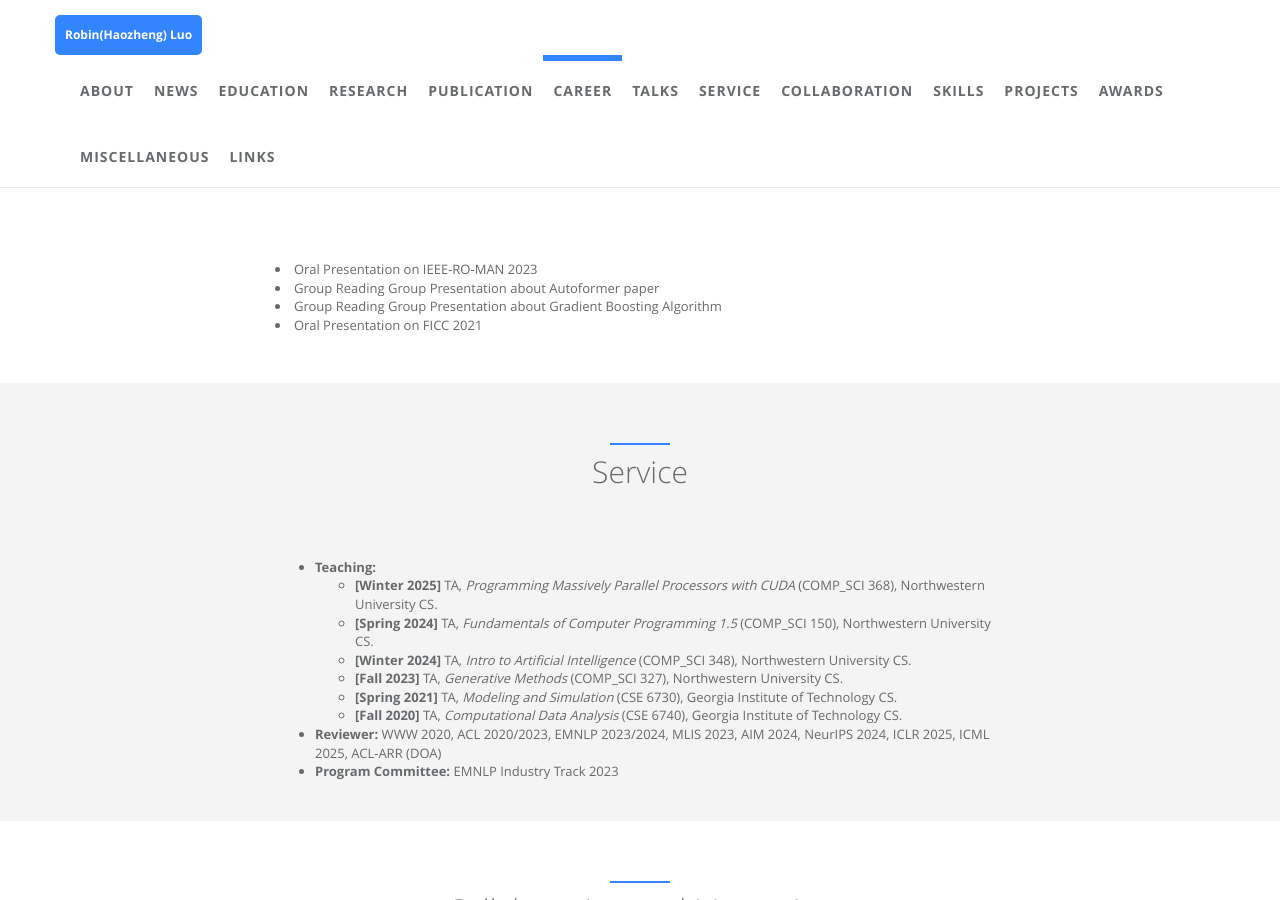
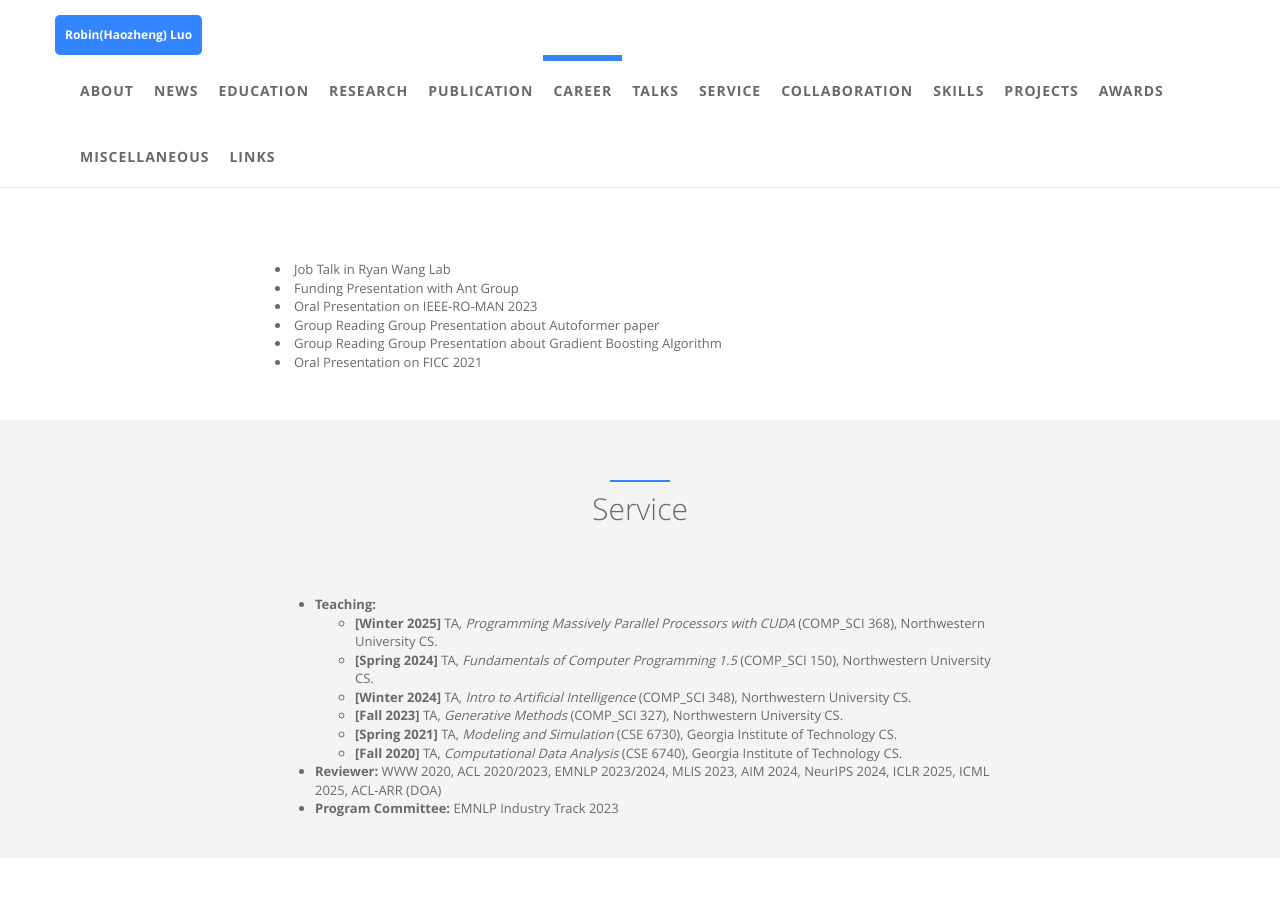
Before and after one commit to robinzixuan/robin.github.io, a Jekyll site: the page built from index.html, in a window 1280 px wide and 900 px high, scrolled down 10305 px. Built offline with Jekyll 4.4.1, drawn with Linux system fonts in a browser that asks for light colours.

Commit message:
Update talks.html

```diff
--- a/_includes/sections/talks.html
+++ b/_includes/sections/talks.html
@@ -10,6 +10,8 @@
 
   <div class="col-lg-8 col-lg-offset-2 m-t-lg m-b-lg wow zoomIn">
     <ur>
+      <li>Job Talk in Ryan Wang Lab</li>
+      <li>Funding Presentation with Ant Group</li>
       <li>Oral Presentation on IEEE-RO-MAN 2023</li>
       <li>Group Reading Group Presentation about Autoformer paper</li>
       <li>Group Reading Group Presentation about Gradient Boosting Algorithm</li>
```
